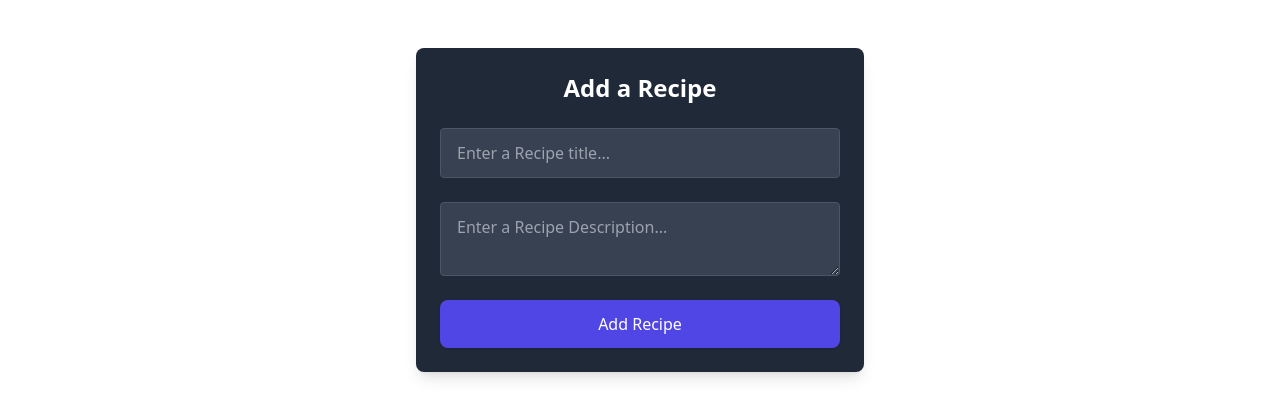
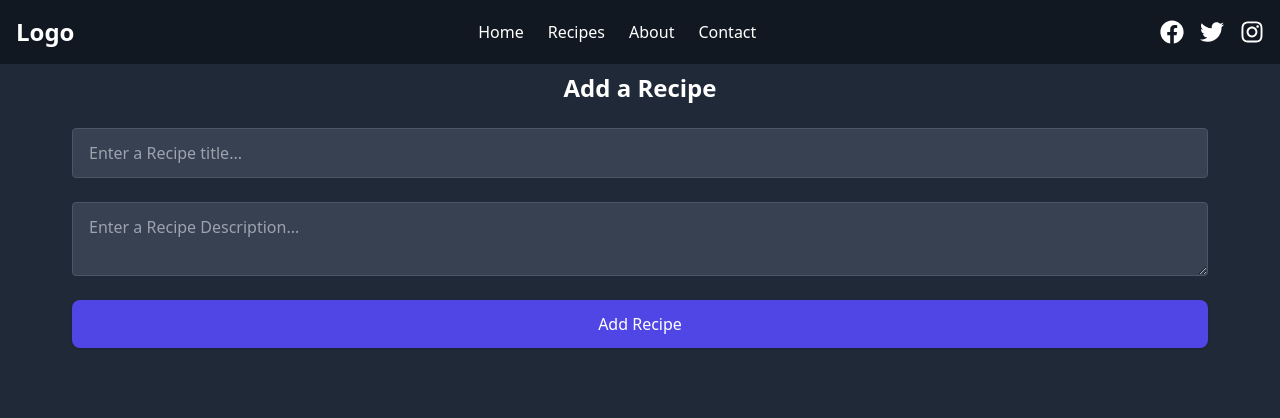
Before and after one commit to MuhammadQasimFiaz/receipe-management-app, a React (Vite) app: page /addRecipe in a window 1280 px wide. Shown: the top 418 px of the page. Built offline with nearby package versions, Linux system fonts and the light colour scheme.

Commit message:
fix header

```diff
--- a/src/components/AddRecipe/AddRecipe.jsx
+++ b/src/components/AddRecipe/AddRecipe.jsx
@@ -23,7 +23,7 @@ function AddRecipe() {
     <>
       <form
         onSubmit={addTodoHandler}
-        className="flex flex-col space-y-6 mt-12 max-w-md mx-auto p-6 bg-gray-800 rounded-lg shadow-lg"
+        className="flex flex-col space-y-6 w-full mx-auto p-[72px] bg-gray-800 shadow-lg h-screen"
       >
         <h2 className="text-2xl font-bold text-white text-center">
           Add a Recipe
--- a/src/components/Header/Header.jsx
+++ b/src/components/Header/Header.jsx
@@ -4,7 +4,7 @@ import { Link } from "react-router-dom";
 
 function Header() {
   return (
-    <header className="fixed top-0 left-0 right-0 z-10 bg-transparent text-white p-4">
+    <header className="fixed top-0 left-0 right-0 z-10 text-white p-4 bg-black bg-opacity-40">
       <div className="flex justify-between items-center">
         {/* Left: Logo */}
         <div className="text-2xl font-bold">
--- a/src/components/RecipeList/RecipeList.jsx
+++ b/src/components/RecipeList/RecipeList.jsx
@@ -13,7 +13,7 @@ function RecipeList() {
 
   return (
     <>
-      <div className="bg-gray-900 p-6 rounded-lg shadow-lg max-w-6xl mx-auto mt-8">
+      <div className="bg-gray-900 px-6 pt-[72px] shadow-lg w-full mx-auto min-h-screen">
         <h1 className="text-3xl font-bold text-indigo-400 mb-8 text-center uppercase">
           Recipes
         </h1>
```
